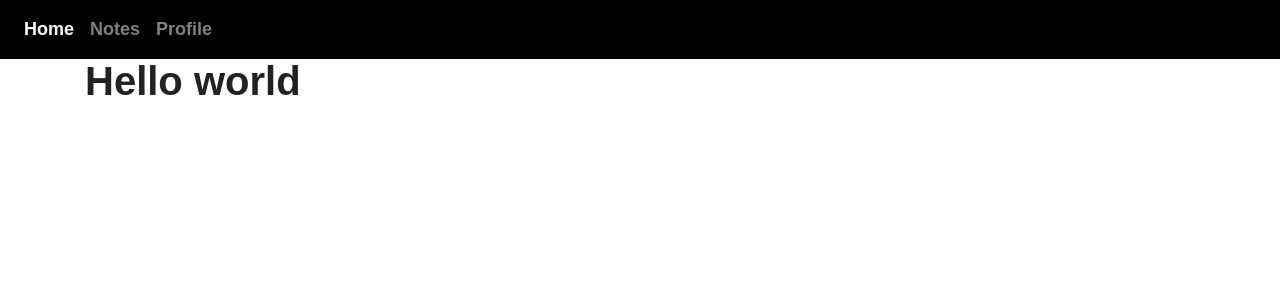
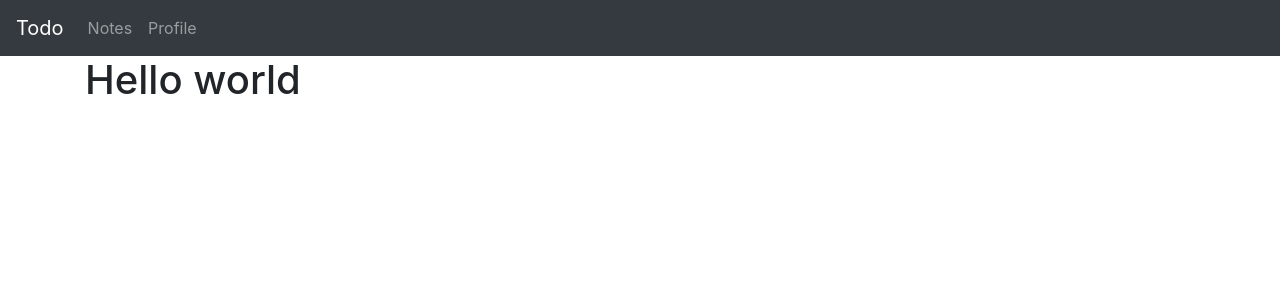
Before and after one commit to mlgmontage/nedb-todo-app, a React (Create React App) app in the folder frontend/: page / in a window 1280 px wide. Shown: the top 300 px of the page. Built offline with nearby package versions, Linux system fonts and the light colour scheme; a web font is replaced by a local one.

Commit message:
displaying notes

```diff
--- a/frontend/package.json
+++ b/frontend/package.json
@@ -7,7 +7,9 @@
     "@testing-library/react": "^9.3.2",
     "@testing-library/user-event": "^7.1.2",
     "axios": "^0.19.2",
+    "bootstrap": "^4.5.0",
     "bootswatch": "^4.5.0",
+    "jquery": "^3.5.1",
     "react": "^16.13.1",
     "react-dom": "^16.13.1",
     "react-router-dom": "^5.2.0",
--- /dev/null
+++ b/frontend/src/components/card.js
@@ -0,0 +1,16 @@
+import React, { Component } from "react";
+
+class Card extends Component {
+  render() {
+    return (
+      <div className="card ">
+        <div className="card-header">{this.props.title}</div>
+        <div className="card-body">
+          <p className="card-text">{this.props.note}</p>
+        </div>
+      </div>
+    );
+  }
+}
+
+export default Card;
--- a/frontend/src/components/navbar.js
+++ b/frontend/src/components/navbar.js
@@ -4,18 +4,13 @@ import { NavLink } from "react-router-dom";
 class Navbar extends Component {
   render() {
     return (
-      <nav class="navbar navbar-expand-md navbar-dark bg-dark">
-        {/* <NavLink class="navbar-brand" to="/">
-          TODO
-        </NavLink> */}
+      <nav className="navbar navbar-expand-md navbar-dark bg-dark">
+        <NavLink className="navbar-brand" to="/">
+          Todo
+        </NavLink>
 
         <div className="collapse navbar-collapse">
           <ul className="navbar-nav mr-auto">
-            <li className="nav-item">
-              <NavLink activeClassName="active" className="nav-link" to="/">
-                Home
-              </NavLink>
-            </li>
             <li className="nav-item">
               <NavLink
                 activeClassName="active"
--- a/frontend/src/index.js
+++ b/frontend/src/index.js
@@ -1,7 +1,7 @@
 import React from "react";
 import ReactDOM from "react-dom";
 import App from "./App";
-import "../node_modules/bootswatch/dist/journal/bootstrap.min.css";
+import "../node_modules/bootstrap/dist/css/bootstrap.min.css";
 
 ReactDOM.render(
   <React.StrictMode>
--- a/frontend/src/pages/Notes.js
+++ b/frontend/src/pages/Notes.js
@@ -1,10 +1,31 @@
 import React, { Component } from "react";
+import axios from "../axios";
+import Card from "../components/card";
 
 class Notes extends Component {
+  constructor(props) {
+    super(props);
+    this.state = {
+      notes: [],
+    };
+  }
+
+  componentDidMount() {
+    axios.get("/api/notes").then((notes) => {
+      console.log(notes.data);
+      this.setState({
+        notes: notes.data,
+      });
+    });
+  }
+
   render() {
     return (
       <div>
         <h1>Notes</h1>
+        {this.state.notes.map((note) => {
+          return <Card key={note._id} title={note.title} note={note.note} />;
+        })}
       </div>
     );
   }
```
Also changed, not shown: 1 other file (tests, documents, lock files or other folders).
